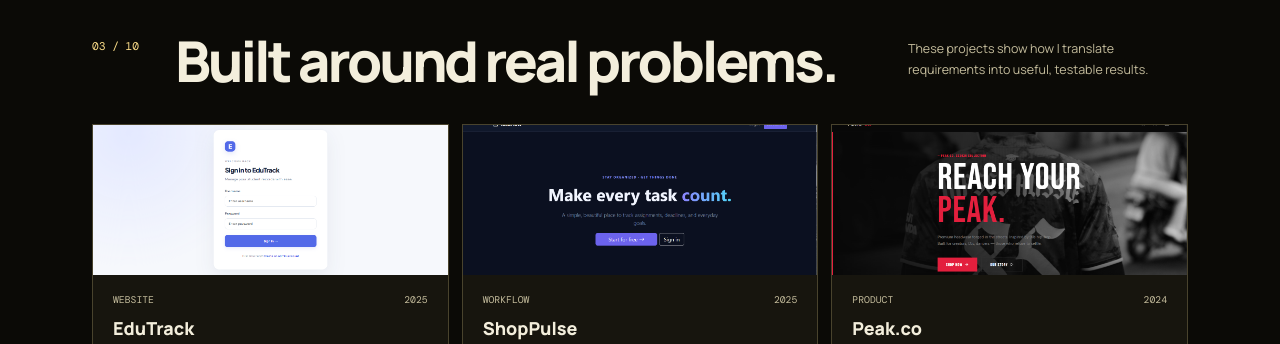
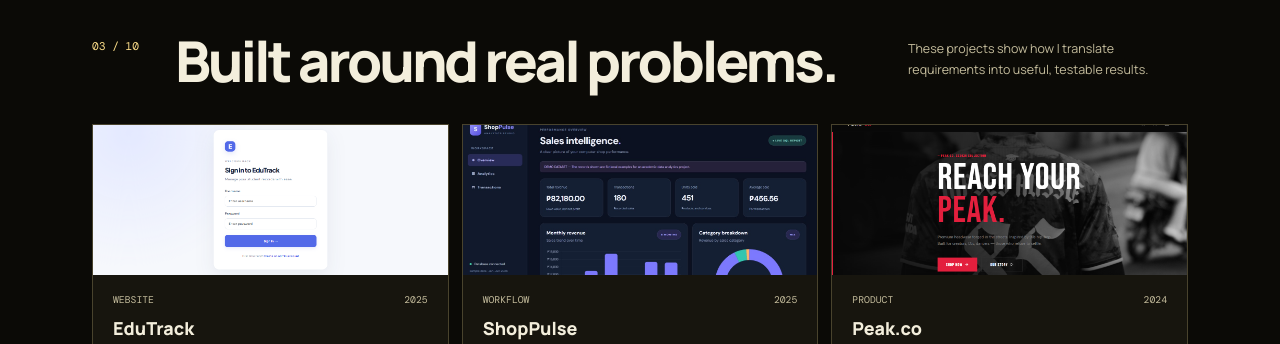
Before and after one commit to armadajeyhel-web/forty-polio, a plain HTML site: page index.html in a window 1280 px wide. Shown: the part 1740-2084 px from the top of the page. Drawn offline with nearby package versions, Linux system fonts and the light colour scheme.

Commit message:
Update index.html

```diff
--- a/index.html
+++ b/index.html
@@ -1171,7 +1171,7 @@
 
           <article class="project-card">
             <div class="project-art art-ai">
-             <img src="assets/taskfl0w.png" alt="Screenshot of the taskfl0w website project">
+             <img src="assets/taskfl0w.jpg" alt="Screenshot of the taskfl0w website project">
             </div>
             <div class="project-meta"><span>Workflow</span><span>2025</span></div>
             <h3>ShopPulse</h3>
```
